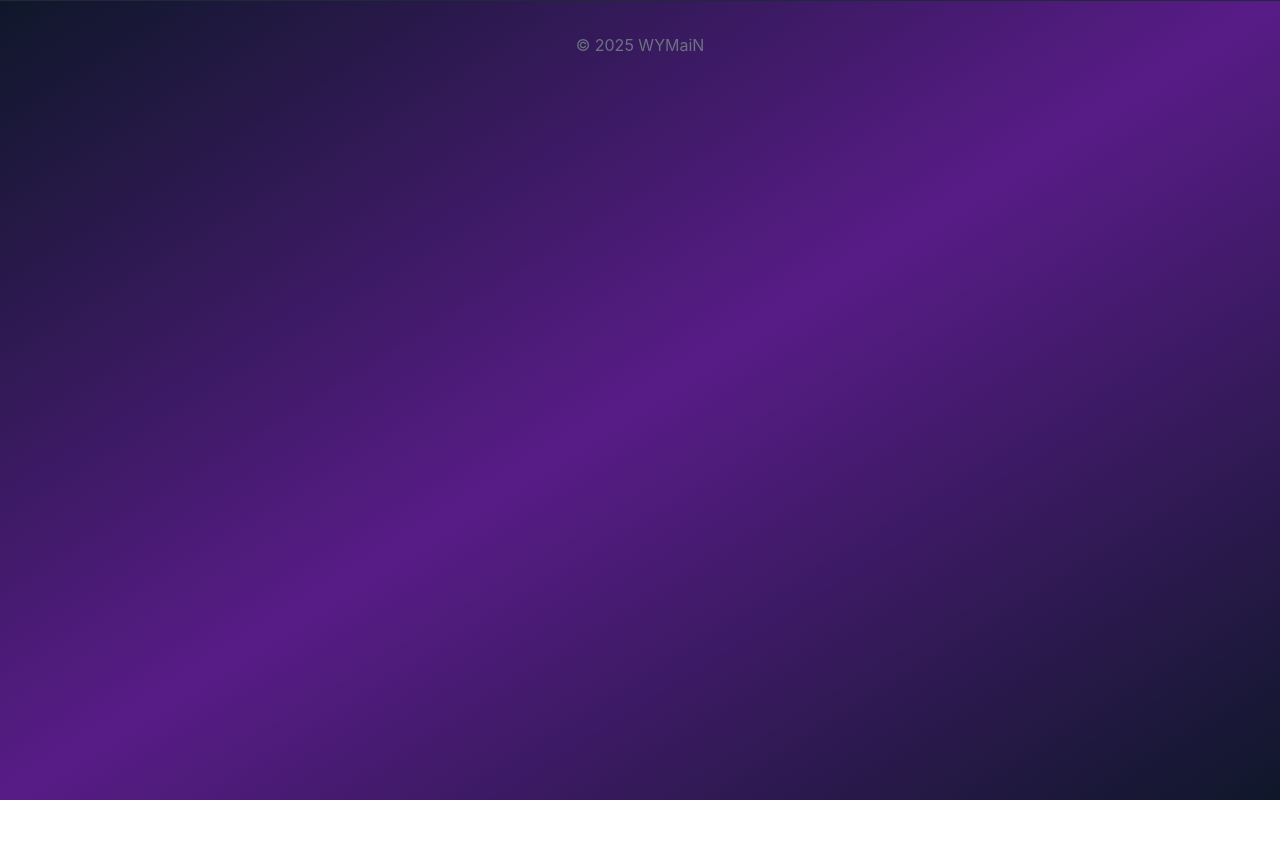
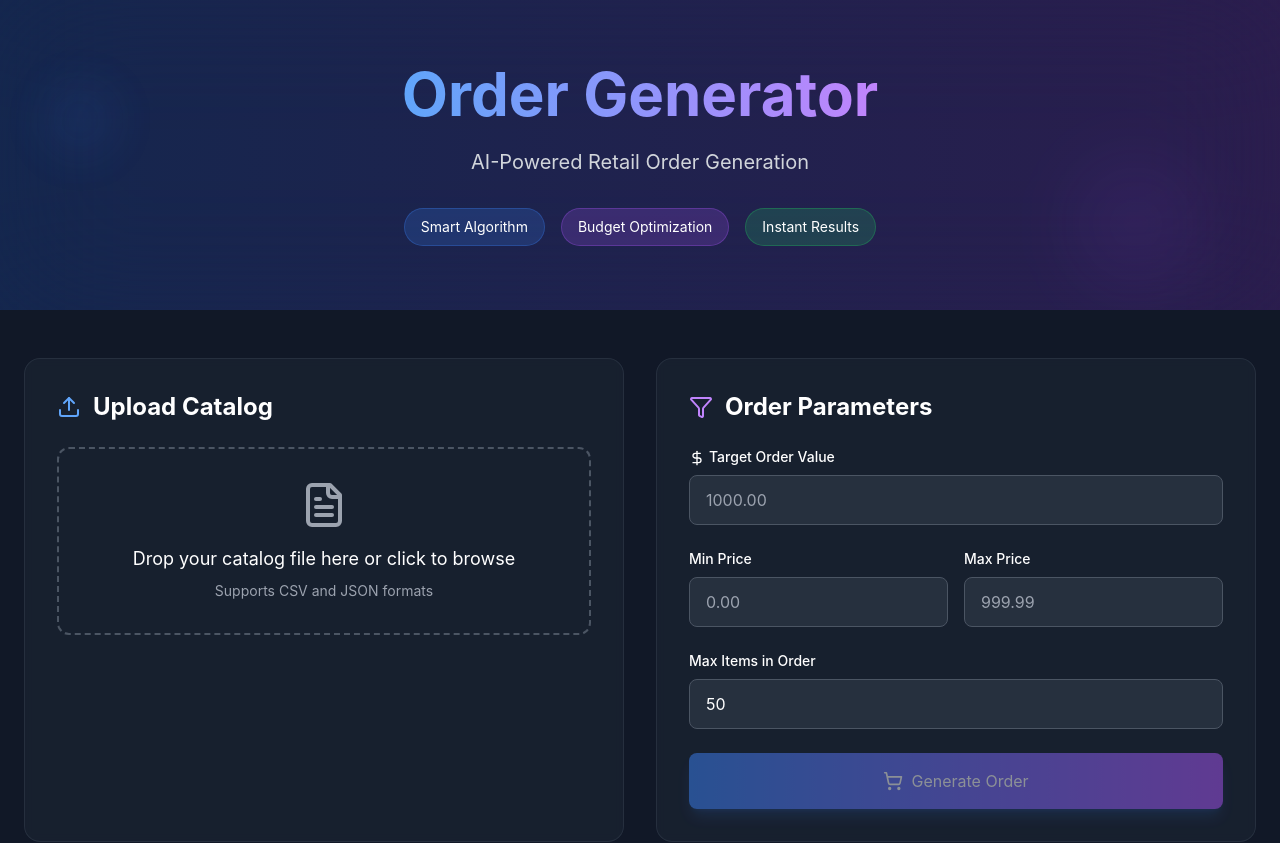
Before and after one commit to avonaitocs/wymain, a React (Create React App) app: page /order-generator in a window 1280 px wide. Before the commit this address had no page. Shown: the top 843 px of the page. Before the commit the page ends 800 px from the top, so only its background shows below. Built offline with nearby package versions, Linux system fonts and the light colour scheme.

Commit message:
link fix

```diff
--- a/src/App.js
+++ b/src/App.js
@@ -4,6 +4,7 @@ import Layout from './components/Layout';
 import Home from './components/Home';
 import ProjectDetail from './components/ProjectDetail';
 import AdminPanel from './components/AdminPanel';
+import OrderGenerator from './components/OrderGenerator';
 import './App.css';
 
 function App() {
@@ -14,6 +15,7 @@ function App() {
           <Route path="/" element={<Home />} />
           <Route path="/projects/:projectSlug" element={<ProjectDetail />} />
           <Route path="/admin" element={<AdminPanel />} />
+          <Route path="/order-generator" element={<OrderGenerator />} />
         </Routes>
       </Layout>
     </Router>
```
